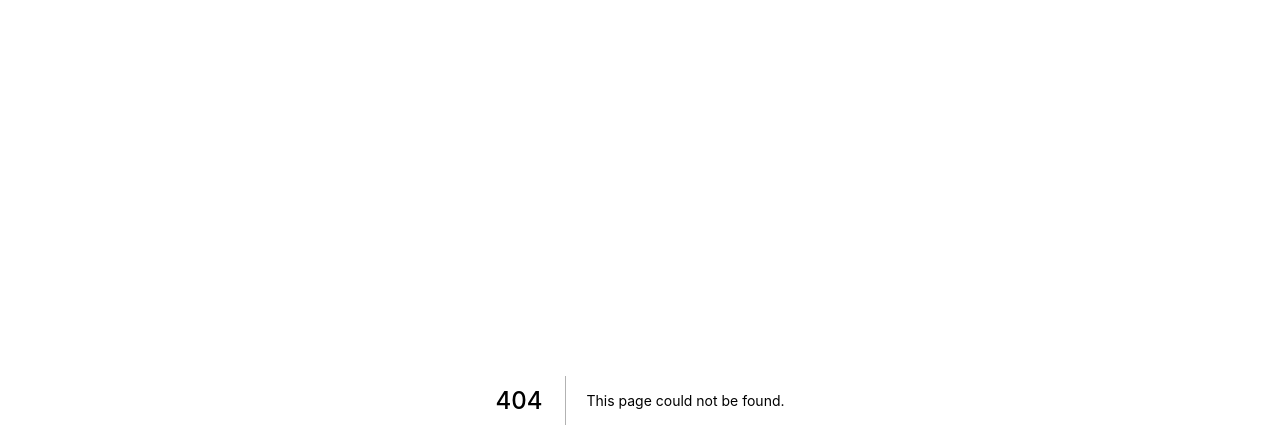
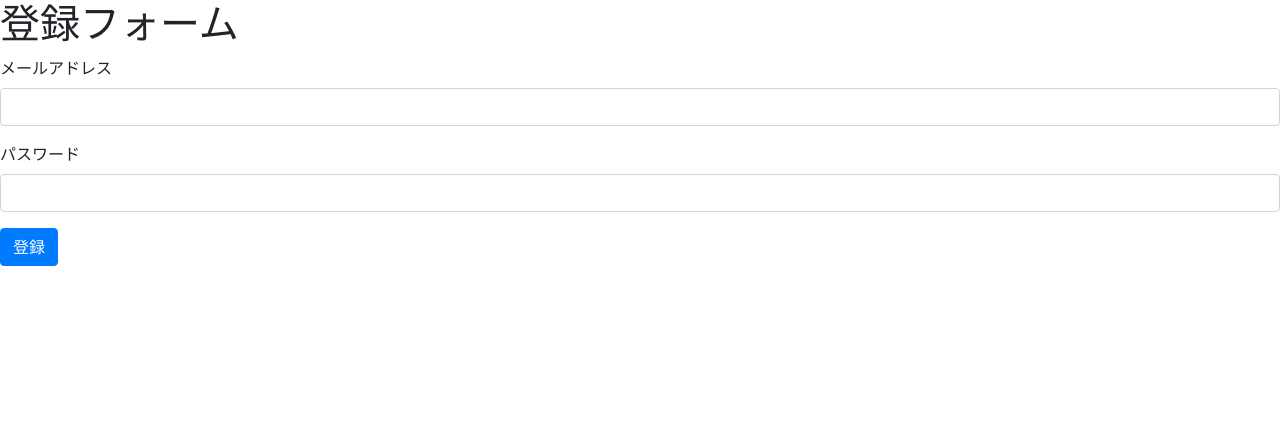
Before and after one commit to YoshijiFujiwara/micro-ticket, a Next.js app in the folder client/: page /auth/signup in a window 1280 px wide. Before the commit this address had no page. Shown: the top 448 px of the page. Built offline with nearby package versions, Linux system fonts and the light colour scheme.

Commit message:
adding signup form

```diff
--- a/client/package.json
+++ b/client/package.json
@@ -10,6 +10,7 @@
   "author": "",
   "license": "ISC",
   "dependencies": {
+    "axios": "^0.19.2",
     "bootstrap": "^4.4.1",
     "next": "^9.3.6",
     "react": "^16.13.1",
--- /dev/null
+++ b/client/pages/auth/signup.js
@@ -0,0 +1,58 @@
+import { useState } from "react";
+import axios from "axios";
+
+export default () => {
+  const [email, setEmail] = useState("");
+  const [password, setPassword] = useState("");
+  const [errors, setErrors] = useState([]);
+
+  const onSubmit = async (e) => {
+    event.preventDefault();
+
+    try {
+      const response = await axios.post("/api/users/signup", {
+        email,
+        password,
+      });
+    } catch (err) {
+      console.log(err.response.data);
+      setErrors(err.response.data.errors);
+    }
+  };
+
+  return (
+    <form onSubmit={onSubmit}>
+      <h1>登録フォーム</h1>
+      <div className="form-group">
+        <label>メールアドレス</label>
+        <input
+          value={email}
+          onChange={(e) => setEmail(e.target.value)}
+          className="form-control"
+        />
+      </div>
+      <div className="form-group">
+        <label>パスワード</label>
+        <input
+          value={password}
+          onChange={(e) => setPassword(e.target.value)}
+          type="password"
+          className="form-control"
+        />
+      </div>
+      {errors.length > 0 && (
+        <div className="alert alert-danger">
+          <h4>入力に誤りがあります</h4>
+          <ul className="my-0">
+            {errors.map((err) => (
+              <li key={err.message}>{err.message}</li>
+            ))}
+          </ul>
+        </div>
+      )}
+      <button type="submit" className="btn btn-primary">
+        登録
+      </button>
+    </form>
+  );
+};
```
Also changed, not shown: 1 other file (tests, documents, lock files or other folders).
